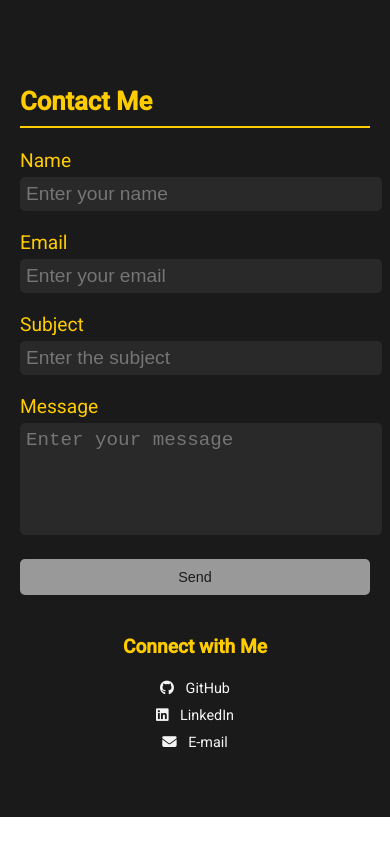
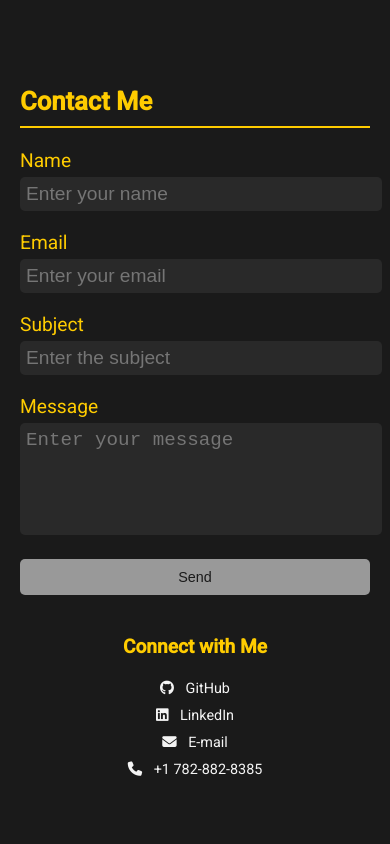
Before and after one commit to Patel-Savan/My-Portfolio, an Angular app in the folder portfolio-frontend/: page / in a window 390 px wide. Shown: the part 3155-3999 px from the top of the page. Before the commit the page ends 3972 px from the top, so only its background shows below. Built offline with nearby package versions, Linux system fonts and the light colour scheme; no server answers.

Commit message:
Add : Phone number

```diff
--- a/portfolio-frontend/src/app/components/contact/contact.component.html
+++ b/portfolio-frontend/src/app/components/contact/contact.component.html
@@ -76,6 +76,11 @@
             <i class="fas fa-envelope"></i> E-mail
           </a>
         </li>
+        <li>
+          <a href="tel:+17828828385" target="_blank">
+            <i class="fas fa-phone"></i> +1 782-882-8385
+          </a>
+        </li>
       </ul>
     </div>
 
```
